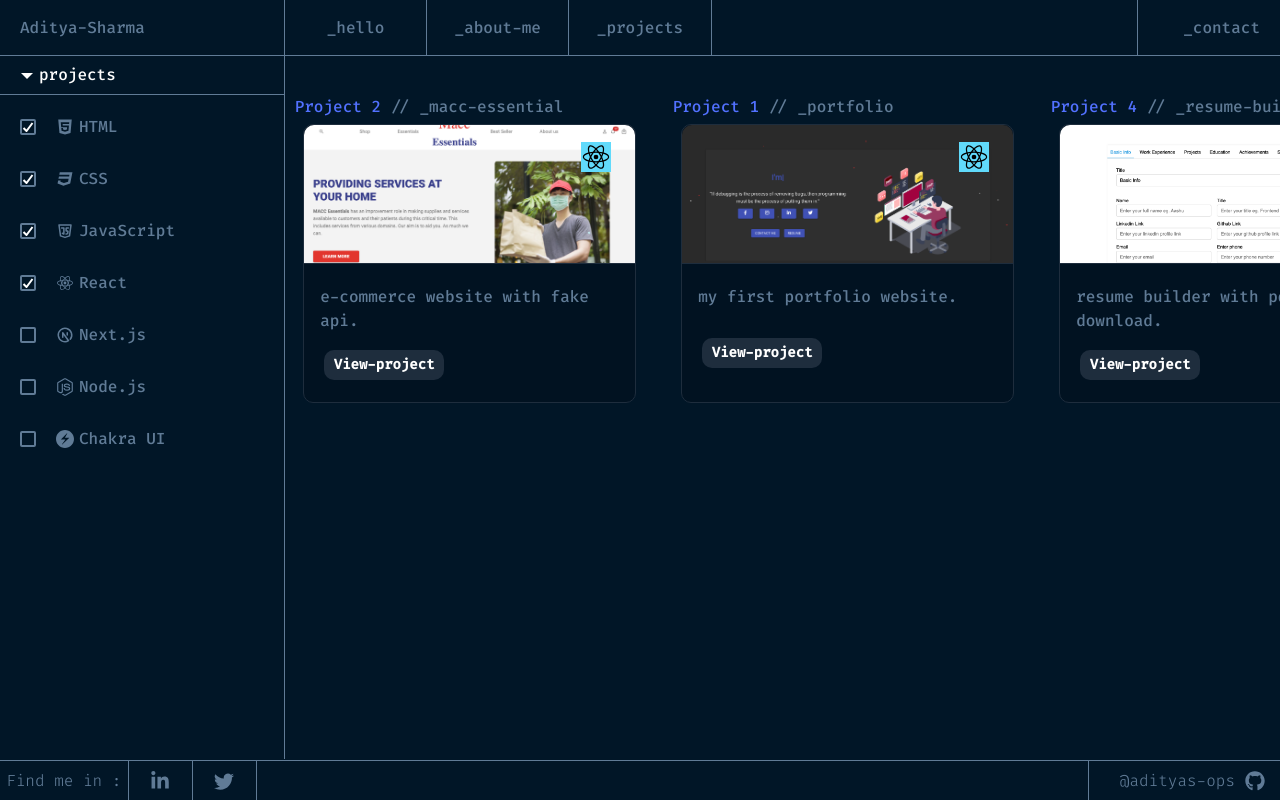
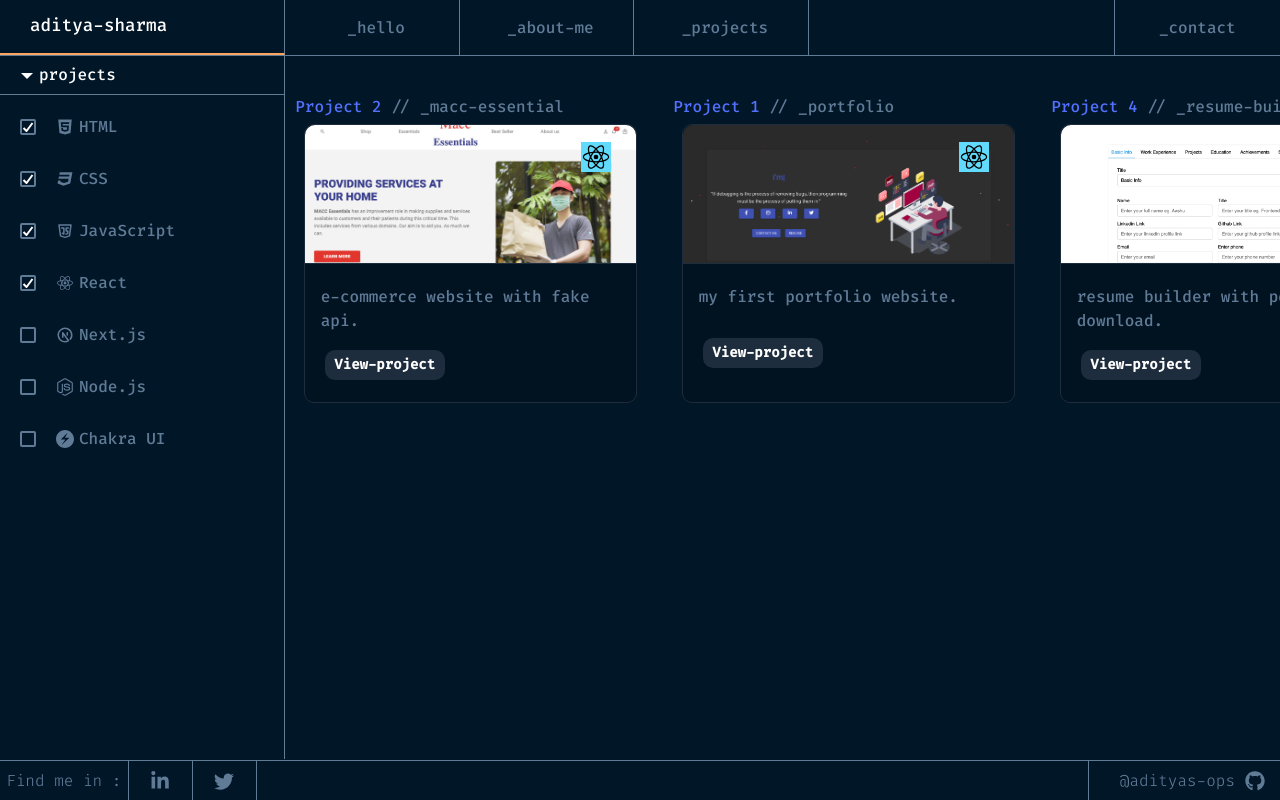
Before and after one commit to adityas-ops/nextportfolio, a Next.js app: page /projects in a window 1280 px wide. Built offline with nearby package versions, Linux system fonts and the light colour scheme.

Commit message:
improve header

```diff
--- a/components/Header.jsx
+++ b/components/Header.jsx
@@ -15,6 +15,10 @@ import {
   DrawerHeader,
   useDisclosure,
   VStack,
+  Tr,
+  Th,
+  HStack,
+  Text,
 } from "@chakra-ui/react";
 import { Link } from "@chakra-ui/react";
 import { HiOutlineMenu } from "react-icons/hi";
@@ -40,56 +44,11 @@ function Header() {
           top="0"
           zIndex="100"
         >
-          <Table
-            variant="simple"
-            width="100%"
-            height="100%"
+        <HStack
+          w="100%"
+          h="100%"
           bg="transparent"
           borderBottom="1px solid #607B96"
-          >
-            <Thead>
-              <tr
-
-              >
-                <th
-                  style={{
-                    borderRight: "1px solid #607B96",
-                    width:"20%",
-                    textAlign: "left",
-                    paddingLeft:"20px",
-                    borderBottom:"none"
-                  }}
-
-                >
-                  <Link
-                  as={NextLink}
-                    href="/"
-                    fontWeight="500"
-                    _hover={{
-                      color: "white",
-                      textDecoration: "none",
-                      fontWeight: "800",
-                    }}
-
-                    _active={{
-                      color:'red'
-                    }}
-                    _focus={{
-                      color:'red'
-                    }}
-                    fontSize="16px"
-                    fontFamily='Fira Code'
-                  >
-                    Aditya-Sharma
-                  </Link>
-                </th>
-                <th
-                  style={{
-                    borderRight: "1px solid #607B96",
-                    width:"10%",
-                    borderBottom:"none",
-                  }}
-
           >
           <Link
             as={NextLink}
@@ -100,16 +59,74 @@ function Header() {
               textDecoration: "none",
               fontWeight: "800",
             }}
+            width="22.3%"
+            height="100%"
+            _focus={{
+              borderBottom:"1.5px solid #d87a32",
+              color:"white",
+              fontWeight:"800"
+            }}
+          >
+            <Box
+
+              display="flex"
+              alignItems="center"
+              justifyContent="left"
+
+              height="100%"
+              borderRight="1px solid #607B96"
+              _hover={{
+                borderBottom:"2px solid #FEA55F",
+                margin:"0",
+                padding:"0"
+              }}
+            >
+              <Text
+
+                fontWeight="400"
+                paddingLeft="30px"
+                fontSize="1.1rem"
+
+                >
+                  aditya-sharma
+                </Text>
+            </Box>
+          </Link>
+
+          <Link
+            as={NextLink}
+            href="/"
+            fontWeight="400"
+            _hover={{
+              color: "white",
+              textDecoration: "none",
+              fontWeight: "800",
+            }}
+            width="13%"
+            height="100%"
+            _focus={{
+              borderBottom:"1.5px solid #d87a32",
+              color:"white",
+              fontWeight:"800"
+            }}
+          >
+            <Box
+
+              display="flex"
+              alignItems="center"
+              justifyContent="center"
+              // width="13%"
+              height="100%"
+              borderRight="1px solid #607B96"
+              _hover={{
+                borderBottom:"2px solid #FEA55F",
+                margin:"0",
+                padding:"0"
+              }}
             >
               _hello
+            </Box>
           </Link>
-                </th>
-                <th
-                  style={{
-                    borderRight: "1px solid #607B96",
-                    width: "10%",
-                  }}
-                >
          <Link
             as={NextLink}
             href="/about"
@@ -119,21 +136,31 @@ function Header() {
               textDecoration: "none",
               fontWeight: "800",
             }}
-                    _active={{
-                      color: "white",
-                      textDecoration: "none",
-                      fontWeight: "800",
+            width="13%"
+            height="100%"
+            _focus={{
+              borderBottom:"1.5px solid #d87a32",
+              color:"white",
+              fontWeight:"800"
+            }}
+          >
+            <Box
+              display="flex"
+              alignItems="center"
+              justifyContent="center"
+              // width="13%"
+              height="100%"
+              borderRight="1px solid #607B96"
+              _hover={{
+                borderBottom:"2px solid #FEA55F",
+                margin:"0",
+                padding:"0"
+
               }}
             >
               _about-me
+            </Box>
           </Link>
-                </th>
-                <th
-                  style={{
-                    borderRight: "1px solid #607B96",
-                    width: "10%",
-                  }}
-                >
           <Link
             as={NextLink}
             href="/projects"
@@ -143,24 +170,32 @@ function Header() {
               textDecoration: "none",
               fontWeight: "800",
             }}
+            width="13%"
+            height="100%"
+            _focus={{
+              borderBottom:"1.5px solid #d87a32",
+              color:"white",
+              fontWeight:"800"
+            }}
+          >
+            <Box
+              display="flex"
+              alignItems="center"
+              justifyContent="center"
+              // width="13%"
+              height="100%"
+              borderRight="1px solid #607B96"
+              _hover={{
+                borderBottom:"2px solid #FEA55F",
+                margin:"0",
+                padding:"0"
+
+              }}
             >
               _projects
+            </Box>
           </Link>
-                </th>
-                <th
-                  style={{
-                    content: "",
-                    width: "30%",
-                  }}
-                ></th>
-                <th
-                  style={{
-                    borderLeft: "1px solid #607B96",
-                    width: "10%",
-                    textAlign: "right",
-                    paddingRight: "20px",
-                  }}
-                >
+          <Spacer/>
           <Link
             as={NextLink}
             href="/contact"
@@ -170,13 +205,33 @@ function Header() {
               textDecoration: "none",
               fontWeight: "800",
             }}
+            width="13%"
+            height="100%"
+            _focus={{
+              borderBottom:"1.5px solid #d87a32",
+              color:"white",
+              fontWeight:"800"
+            }}
+          >
+            <Box
+
+              display="flex"
+              alignItems="center"
+              justifyContent="center"
+              // width="13%"
+              height="100%"
+              borderLeft="1px solid #607B96"
+              _hover={{
+                borderBottom:"2px solid #FEA55F",
+                margin:"0",
+                padding:"0"
+              }}
             >
               _contact
+            </Box>
           </Link>
-                </th>
-              </tr>
-            </Thead>
-          </Table>
+
+          </HStack>
         </Box>
       ) : (
         <Box
--- a/components/contact/Desktop.jsx
+++ b/components/contact/Desktop.jsx
@@ -35,7 +35,7 @@ function Desktop() {
           }}
         >
              <Flex width="100%" height="100%">
-             <Box width="22.24%" height="100%" borderRight="1px solid #607B96">
+             <Box width="22.3%" height="100%" borderRight="1px solid #607B96">
              <Box height="40px" width="100%" borderBottom="1px solid #607B96">
                 <Text
                   width="100%"
--- a/components/projects/Desktop.jsx
+++ b/components/projects/Desktop.jsx
@@ -144,7 +144,7 @@ const getFilteredProjects = () => {
           }}
         >
           <Flex width="100%" height="100%">
-            <Box width="22.24%" height="100%" borderRight="1px solid #607B96">
+            <Box width="22.3%" height="100%" borderRight="1px solid #607B96">
               <Box height="40px" width="100%" borderBottom="1px solid #607B96">
                 <Text
                   width="100%"
@@ -407,7 +407,7 @@ const getFilteredProjects = () => {
               </VStack>
             </Box>
             <Box
-            width="77.76%"
+            width="77.77%"
             height="100vh"
             overflow="scroll"
             display="flex"
--- a/styles/globals.css
+++ b/styles/globals.css
@@ -24,6 +24,7 @@ body {
   align-items: center;
   z-index: -100;
   color:rgb(36, 105, 216);
+
 }
 
 .circle1{
@@ -64,6 +65,7 @@ body {
   display: flex;
   justify-content: center;
   align-items: center;
+  /* color: #d87a32; */
 }
 
 .linki{
```
Lines whose indentation alone changed are shown as unchanged.
